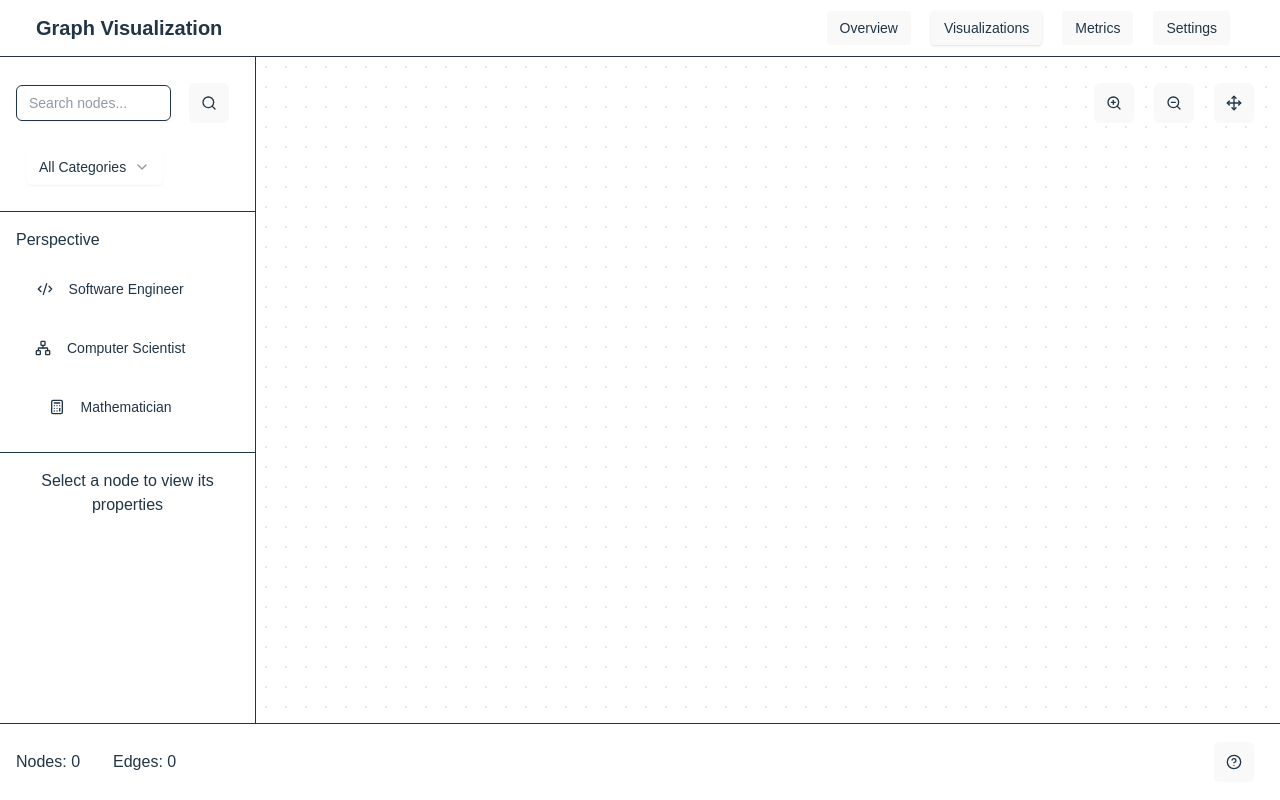
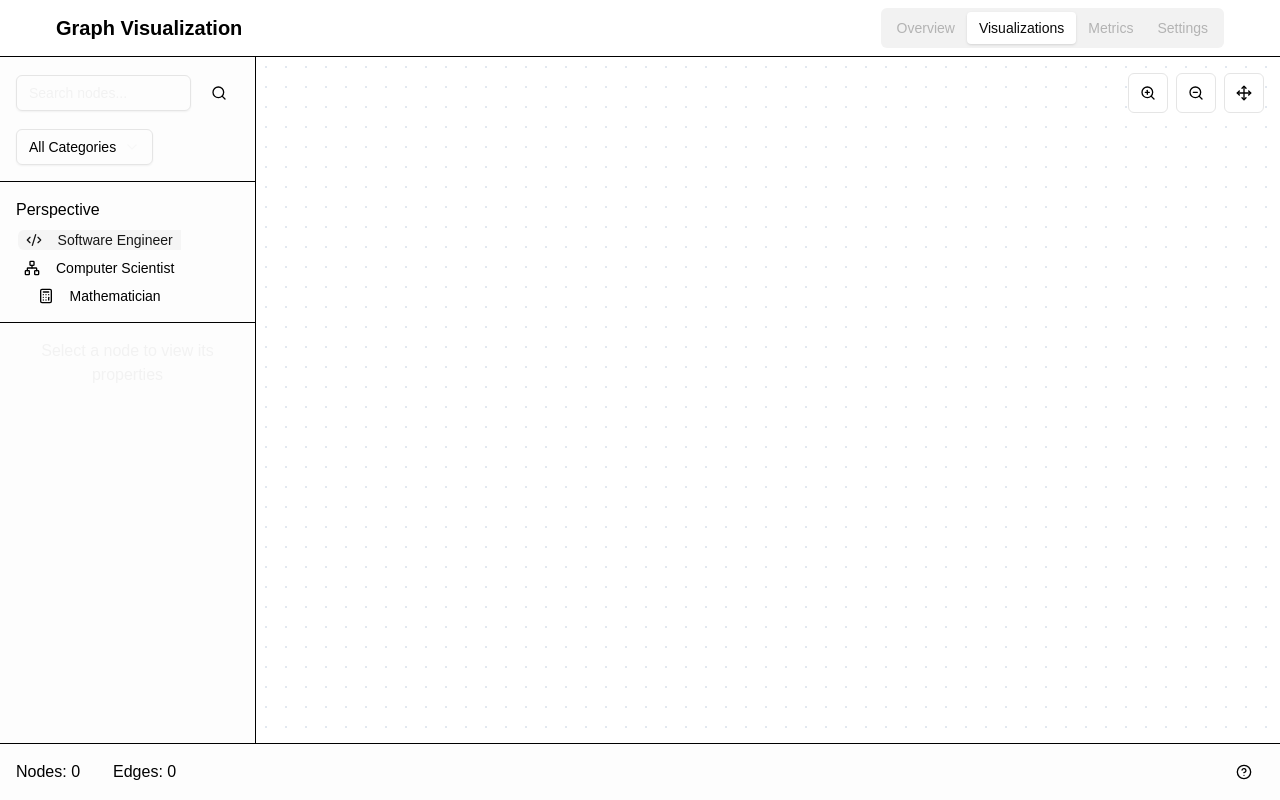
Before and after one commit to b13nmaN/sdmetrics-electron-app, a React (Vite) app in the folder front-end/: page / in a window 1280 px wide. Built offline with nearby package versions, Linux system fonts and the light colour scheme.

Commit message:
Enhance UI components with improved styling and layout adjustments; update CSS variables for better theme management

```diff
--- a/front-end/src/components/NavBar.jsx
+++ b/front-end/src/components/NavBar.jsx
@@ -4,7 +4,7 @@ import { Tabs, TabsList, TabsTrigger } from "@/components/ui/tabs"
 export function NavBar({ activeTab, setActiveTab }) {
   return (
 
-    <div className="border-b px-5">
+    <div className="border-b px-10">
     <div className="mx-auto px-4 flex items-center justify-between py-2">
       <h1 className="text-xl font-bold">Graph Visualization</h1>
       <TabsList className="ml-auto">
--- a/front-end/src/components/ui/card.jsx
+++ b/front-end/src/components/ui/card.jsx
@@ -39,7 +39,7 @@ function CardTitle({
   return (
     <div
       data-slot="card-title"
-      className={cn("leading-none font-semibold", className)}
+      className={cn("leading-none font-semibold text-2xl", className)}
       {...props} />
   );
 }
@@ -51,7 +51,7 @@ function CardDescription({
   return (
     <div
       data-slot="card-description"
-      className={cn("text-muted-foreground text-sm", className)}
+      className={cn("text-muted-foreground-t text-sm", className)}
       {...props} />
   );
 }
--- a/front-end/src/components/ui/tabs.jsx
+++ b/front-end/src/components/ui/tabs.jsx
@@ -25,7 +25,7 @@ function TabsList({
     <TabsPrimitive.List
       data-slot="tabs-list"
       className={cn(
-        "inline-flex h-10 items-center justify-center rounded-md bg-muted p-1 text-muted-foreground",
+        "inline-flex h-10 items-center rounded-md bg-muted-foreground px-1",
         className
       )}
       {...props} />
@@ -40,7 +40,7 @@ function TabsTrigger({
     <TabsPrimitive.Trigger
       data-slot="tabs-trigger"
       className={cn(
-        "inline-flex items-center justify-center whitespace-nowrap rounded-sm px-3 py-1.5 text-sm font-medium ring-offset-background transition-all focus-visible:outline-none focus-visible:ring-2 focus-visible:ring-ring focus-visible:ring-offset-2 disabled:pointer-events-none disabled:opacity-50 data-[state=active]:bg-background data-[state=active]:text-foreground data-[state=active]:shadow-sm",
+        "inline-flex items-center justify-center whitespace-nowrap rounded-sm px-3 py-1.5 text-sm font-medium ring-offset-background transition-all focus-visible:outline-none focus-visible:ring-2 focus-visible:ring-ring focus-visible:ring-offset-2 disabled:pointer-events-none disabled:opacity-50 data-[state=active]:bg-background data-[state=active]:text-foreground data-[state=active]:shadow-sm text-muted-foreground-t text-center",
         className
       )}
       {...props} />
--- a/front-end/src/index.css
+++ b/front-end/src/index.css
@@ -1,19 +1,67 @@
-@tailwind base;
-@tailwind components;
-@tailwind utilities;
+/* app.css */
+@import "tailwindcss";
 
-@import 'tailwindcss';
-
+/* main css */
 body {
   font-family: Arial, Helvetica, sans-serif;
 }
 
-@layer utilities {
-  .text-balance {
-    text-wrap: balance;
+
+@theme {
+  /* Colors */
+  --color-border: hsl(var(--border-b));
+  --color-input: hsl(var(--input));
+  --color-ring: hsl(var(--ring));
+  --color-background: hsl(var(--background));
+  --color-foreground: hsl(var(--foreground));
+
+  --color-primary: hsl(var(--primary));
+  --color-primary-foreground: hsl(var(--primary-foreground));
+  --color-secondary: hsl(var(--secondary));
+  --color-secondary-foreground: hsl(var(--secondary-foreground));
+  --color-destructive: hsl(var(--destructive));
+  --color-destructive-foreground: hsl(var(--destructive-foreground));
+  --color-muted: hsl(var(--muted));
+  --color-muted-foreground: hsl(var(--muted-foreground));
+  --color-muted-foreground-t: hsl(var(--muted-foreground-t));
+  --color-accent: hsl(var(--accent));
+  --color-accent-foreground: hsl(var(--accent-foreground));
+  --color-popover: hsl(var(--popover));
+  --color-popover-foreground: hsl(var(--popover-foreground));
+  --color-card: hsl(var(--card));
+  --color-card-foreground: hsl(var(--card-foreground));
+
+  /* Sidebar Colors (side_bar namespace) */
+  --color-side_bar-background: hsl(var(--side_bar-background));
+  --color-side_bar-fore_ground: hsl(var(--side_bar-fore_ground));
+  --color-side_bar-primary: hsl(var(--side_bar-primary));
+  --color-side_bar-primary-fore_ground: hsl(var(--side_bar-primary-fore_ground));
+  --color-side_bar-accent: hsl(var(--side_bar-accent));
+  --color-side_bar-accent-fore_ground: hsl(var(--side_bar-accent-fore_ground));
+  --color-side_bar-border: hsl(var(--side_bar-border));
+  --color-side_bar-ring: hsl(var(--side_bar-ring));
+
+  /* Border Radius */
+  --radius-lg: var(--radius);
+  --radius-md: calc(var(--radius) - 2px);
+  --radius-sm: calc(var(--radius) - 4px);
+
+  /* Keyframes and Animations */
+  --animate-accordion-down: accordion-down 0.2s ease-out;
+  --animate-accordion-up: accordion-up 0.2s ease-out;
+
+  @keyframes accordion-down {
+    from { height: 0; }
+    to { height: var(--radix-accordion-content-height); }
+  }
+
+  @keyframes accordion-up {
+    from { height: var(--radix-accordion-content-height); }
+    to { height: 0; }
   }
 }
 
+/* Define the CSS variables referenced above (from your earlier CSS file) */
 @layer base {
   :root {
     --background: 0 0% 100%;
@@ -27,29 +75,26 @@ body {
     --secondary: 0 0% 96.1%;
     --secondary-foreground: 0 0% 9%;
     --muted: 0 0% 96.1%;
-    --muted-foreground: 0 0% 45.1%;
+    --muted-foreground: 0 0% 95%;
+    --muted-foreground-t: 0 0% 70%;
     --accent: 0 0% 96.1%;
     --accent-foreground: 0 0% 9%;
     --destructive: 0 84.2% 60.2%;
     --destructive-foreground: 0 0% 98%;
-    --border: 0 0% 89.8%;
+    --border-b: 0 0% 89.8%;
     --input: 0 0% 89.8%;
     --ring: 0 0% 3.9%;
-    --chart-1: 12 76% 61%;
-    --chart-2: 173 58% 39%;
-    --chart-3: 197 37% 24%;
-    --chart-4: 43 74% 66%;
-    --chart-5: 27 87% 67%;
     --radius: 0.5rem;
-    --sidebar-background: 0 0% 98%;
-    --sidebar-foreground: 240 5.3% 26.1%;
-    --sidebar-primary: 240 5.9% 10%;
-    --sidebar-primary-foreground: 0 0% 98%;
-    --sidebar-accent: 240 4.8% 95.9%;
-    --sidebar-accent-foreground: 240 5.9% 10%;
-    --sidebar-border: 220 13% 91%;
-    --sidebar-ring: 217.2 91.2% 59.8%;
+    --side_bar-background: 0 0% 98%;
+    --side_bar-fore_ground: 240 5.3% 26.1%;
+    --side_bar-primary: 240 5.9% 10%;
+    --side_bar-primary-fore_ground: 0 0% 98%;
+    --side_bar-accent: 240 4.8% 95.9%;
+    --side_bar-accent-fore_ground: 240 5.9% 10%;
+    --side_bar-border: 220 13% 91%;
+    --side_bar-ring: 217.2 91.2% 59.8%;
   }
+
   .dark {
     --background: 0 0% 3.9%;
     --foreground: 0 0% 98%;
@@ -62,7 +107,7 @@ body {
     --secondary: 0 0% 14.9%;
     --secondary-foreground: 0 0% 98%;
     --muted: 0 0% 14.9%;
-    --muted-foreground: 0 0% 63.9%;
+    --muted-foreground: 0 0% 93%;
     --accent: 0 0% 14.9%;
     --accent-foreground: 0 0% 98%;
     --destructive: 0 62.8% 30.6%;
@@ -70,92 +115,13 @@ body {
     --border: 0 0% 14.9%;
     --input: 0 0% 14.9%;
     --ring: 0 0% 83.1%;
-    --chart-1: 220 70% 50%;
-    --chart-2: 160 60% 45%;
-    --chart-3: 30 80% 55%;
-    --chart-4: 280 65% 60%;
-    --chart-5: 340 75% 55%;
-    --sidebar-background: 240 5.9% 10%;
-    --sidebar-foreground: 240 4.8% 95.9%;
-    --sidebar-primary: 224.3 76.3% 48%;
-    --sidebar-primary-foreground: 0 0% 100%;
-    --sidebar-accent: 240 3.7% 15.9%;
-    --sidebar-accent-foreground: 240 4.8% 95.9%;
-    --sidebar-border: 240 3.7% 15.9%;
-    --sidebar-ring: 217.2 91.2% 59.8%;
+    --side_bar-background: 240 5.9% 10%;
+    --side_bar-fore_ground: 240 4.8% 95.9%;
+    --side_bar-primary: 224.3 76.3% 48%;
+    --side_bar-primary-fore_ground: 0 0% 100%;
+    --side_bar-accent: 240 3.7% 15.9%;
+    --side_bar-accent-fore_ground: 240 4.8% 95.9%;
+    --side_bar-border: 240 3.7% 15.9%;
+    --side_bar-ring: 217.2 91.2% 59.8%;
   }
 }
-
-
-/* Existing root styles */
-:root {
-  font-family: system-ui, Avenir, Helvetica, Arial, sans-serif;
-  line-height: 1.5;
-  font-weight: 400;
-  color-scheme: light; /* Remove 'dark' to enforce light */
-  color: #213547; /* Light mode text color */
-  background-color: #ffffff; /* Light mode background */
-  font-synthesis: none;
-  text-rendering: optimizeLegibility;
-  -webkit-font-smoothing: antialiased;
-  -moz-osx-font-smoothing: grayscale;
-}
-
-
-
-/* Existing styles */
-a {
-  font-weight: 500;
-  color: #646cff;
-  text-decoration: inherit;
-}
-a:hover {
-  color: #535bf2;
-}
-
-h1 {
-  font-size: 3.2em;
-  line-height: 1.1;
-}
-
-button {
-  border-radius: 8px;
-  border: 1px solid transparent;
-  padding: 0.6em 1.2em;
-  font-size: 1em;
-  font-weight: 500;
-  font-family: inherit;
-  background-color: #f9f9f9; /* Light mode button background */
-  color: #213547; /* Light mode button text color */
-  cursor: pointer;
-  transition: border-color 0.25s;
-  margin: 10px;
-}
-button:hover {
-  border-color: #646cff;
-}
-button:focus,
-button:focus-visible {
-  outline: 4px auto -webkit-focus-ring-color;
-}
-
-/* New utility layer */
-@layer utilities {
-  .text-balance {
-    text-wrap: balance;
-  }
-}
-
-/* Existing media query for light mode */
-@media (prefers-color-scheme: light) {
-  :root {
-    color: #213547;
-    background-color: #ffffff;
-  }
-  a:hover {
-    color: #747bff;
-  }
-  button {
-    background-color: #f9f9f9;
-  }
-}
```
